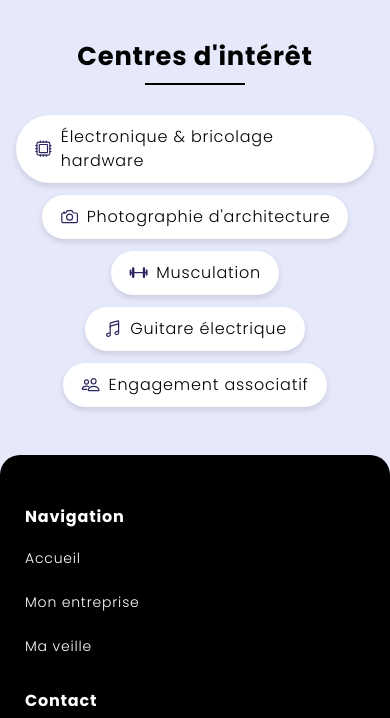
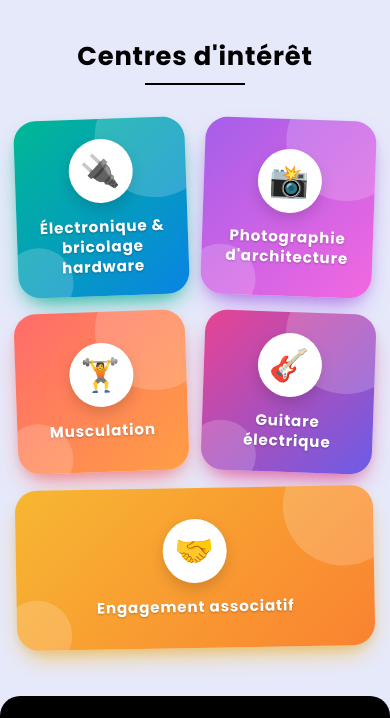
Before and after one commit to Ruben-ch/portfolio_ruben_chiche, a plain HTML site: page index.html in a window 390 px wide. Shown: the part 6850-7568 px from the top of the page. Drawn offline with nearby package versions, Linux system fonts and the light colour scheme.

Commit message:
Accueil : centres d'intérêt en tuiles colorées et ludiques
- Tuiles en dégradé, une couleur par centre d'intérêt, emoji dans une pastille blanche
- Légère inclinaison alternée, effet de survol (redressement, zoom, emoji qui bouge)
- Grille 2 colonnes sur mobile ; animations désactivées si l'utilisateur réduit les mouvements

Co-Authored-By: Claude Opus 5.5 <noreply@anthropic.com>
Claude-Session: https://claude.ai/code/session_01JXbA7QZ955rJv2xp6xVNpA

```diff
--- a/css/Acceuil.css
+++ b/css/Acceuil.css
@@ -980,35 +980,130 @@ a.certification_bouton {
   color: #2A265F;
 }
 
-/* Centres d'intérêt */
+/* Centres d'intérêt : tuiles colorées et ludiques */
 .Interets {
   padding: 2% 16px 0;
 }
 
-.chips {
+.interets {
   list-style: none;
-  display: flex;
-  flex-wrap: wrap;
-  justify-content: center;
-  gap: 12px;
-  max-width: 900px;
-  margin: 30px auto 0;
+  display: grid;
+  grid-template-columns: repeat(auto-fit, minmax(min(170px, 100%), 1fr));
+  gap: 22px;
+  max-width: 1050px;
+  margin: 34px auto 0;
+  padding: 0;
 }
 
-.chips li {
-  display: inline-flex;
+.interet {
+  --c1: #67B3E4;
+  --c2: #95A3E0;
+  position: relative;
+  display: flex;
+  flex-direction: column;
   align-items: center;
-  gap: 8px;
-  padding: 10px 18px;
-  border-radius: 50px;
-  background-color: #fff;
-  box-shadow: 0 3px 6px rgba(0, 0, 0, 0.12);
-  font-size: 1rem;
+  justify-content: center;
+  gap: 14px;
+  min-height: 190px;
+  padding: 26px 18px;
+  border-radius: 22px;
+  background: linear-gradient(135deg, var(--c1), var(--c2));
+  color: #fff;
+  text-align: center;
+  box-shadow: 0 12px 26px -10px var(--c1), 0 4px 10px rgba(0, 0, 0, 0.08);
+  overflow: hidden;
+  transform: rotate(-2deg);
+  transition: transform 0.35s cubic-bezier(0.34, 1.56, 0.64, 1), box-shadow 0.35s ease;
 }
 
-.chips ion-icon {
-  font-size: 1.2em;
-  color: #2A265F;
+/* Petites bulles décoratives */
+.interet::before,
+.interet::after {
+  content: "";
+  position: absolute;
+  border-radius: 50%;
+  background: rgba(255, 255, 255, 0.18);
+  pointer-events: none;
+}
+
+.interet::before { width: 120px; height: 120px; top: -40px; right: -30px; }
+.interet::after { width: 70px; height: 70px; bottom: -20px; left: -15px; }
+
+.interet:nth-child(even) {
+  transform: rotate(2deg);
+}
+
+.interet:hover {
+  transform: translateY(-8px) rotate(0deg) scale(1.04);
+  box-shadow: 0 20px 34px -12px var(--c1), 0 6px 14px rgba(0, 0, 0, 0.12);
+}
+
+.interet_emoji {
+  display: grid;
+  place-items: center;
+  width: 78px;
+  height: 78px;
+  border-radius: 50%;
+  background: #fff;
+  font-size: 40px;
+  line-height: 1;
+  box-shadow: 0 6px 14px rgba(0, 0, 0, 0.15);
+}
+
+.interet:hover .interet_emoji {
+  animation: interet-wiggle 0.6s ease-in-out;
+}
+
+.interet_nom {
+  position: relative;
+  font-weight: 700;
+  font-size: 1.05rem;
+  line-height: 1.3;
+  text-shadow: 0 1px 2px rgba(0, 0, 0, 0.25);
+}
+
+.interet--electro { --c1: #00b894; --c2: #0984e3; }
+.interet--photo   { --c1: #a55eea; --c2: #f368e0; }
+.interet--muscu   { --c1: #ff6b6b; --c2: #ff9f43; }
+.interet--guitare { --c1: #e84393; --c2: #6c5ce7; }
+.interet--asso    { --c1: #f7b731; --c2: #fa8231; }
+
+@keyframes interet-wiggle {
+  0%, 100% { transform: rotate(0deg); }
+  25% { transform: rotate(-14deg) scale(1.1); }
+  50% { transform: rotate(10deg) scale(1.1); }
+  75% { transform: rotate(-6deg); }
+}
+
+@media (max-width: 600px) {
+  .interets {
+    grid-template-columns: repeat(2, 1fr);
+    gap: 16px;
+  }
+
+  .interet {
+    min-height: 160px;
+    padding: 20px 12px;
+  }
+
+  .interet:last-child {
+    grid-column: 1 / -1;
+    transform: rotate(-1deg);
+  }
+
+  .interet:last-child:hover {
+    transform: translateY(-8px) rotate(0deg) scale(1.02);
+  }
+
+  .interet_emoji {
+    width: 64px;
+    height: 64px;
+    font-size: 32px;
+  }
+
+  .interet_nom {
+    font-size: 0.95rem;
+  }
 }
 
 @media (max-width: 600px) {
--- a/index.html
+++ b/index.html
@@ -344,12 +344,12 @@
         <section class="TitrePresentation">
             <hr>
         </section>
-        <ul class="chips">
-            <li><ion-icon name="hardware-chip-outline" aria-hidden="true"></ion-icon> Électronique &amp; bricolage hardware</li>
-            <li><ion-icon name="camera-outline" aria-hidden="true"></ion-icon> Photographie d'architecture</li>
-            <li><ion-icon name="barbell-outline" aria-hidden="true"></ion-icon> Musculation</li>
-            <li><ion-icon name="musical-notes-outline" aria-hidden="true"></ion-icon> Guitare électrique</li>
-            <li><ion-icon name="people-outline" aria-hidden="true"></ion-icon> Engagement associatif</li>
+        <ul class="interets">
+            <li class="interet interet--electro"><span class="interet_emoji" aria-hidden="true">🔌</span><span class="interet_nom">Électronique &amp; bricolage hardware</span></li>
+            <li class="interet interet--photo"><span class="interet_emoji" aria-hidden="true">📸</span><span class="interet_nom">Photographie d'architecture</span></li>
+            <li class="interet interet--muscu"><span class="interet_emoji" aria-hidden="true">🏋️</span><span class="interet_nom">Musculation</span></li>
+            <li class="interet interet--guitare"><span class="interet_emoji" aria-hidden="true">🎸</span><span class="interet_nom">Guitare électrique</span></li>
+            <li class="interet interet--asso"><span class="interet_emoji" aria-hidden="true">🤝</span><span class="interet_nom">Engagement associatif</span></li>
         </ul>
     </section>
     <br><br>
```
